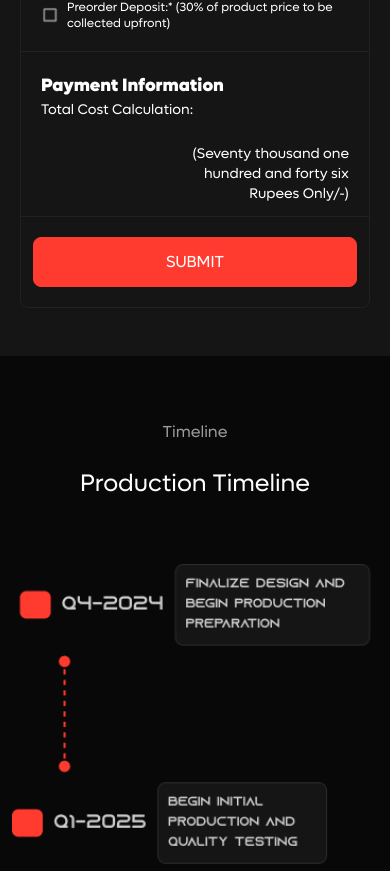
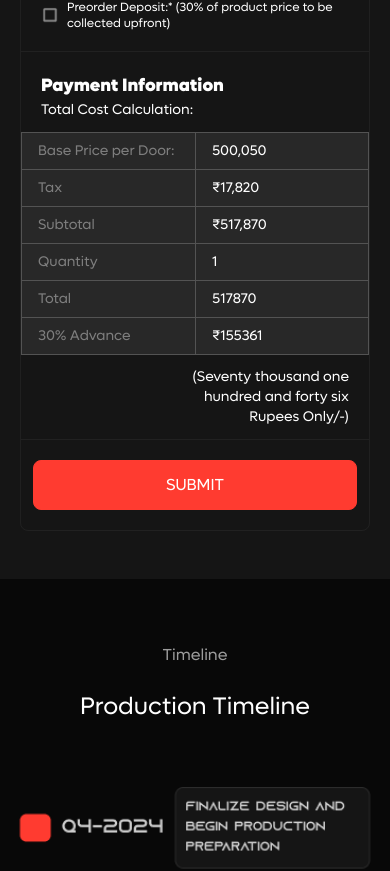
Before and after one commit to Dekatron322/altima, a Next.js app: page /preorder in a window 390 px wide. Shown: the part 4389-5260 px from the top of the page. Built offline with nearby package versions, Linux system fonts and the light colour scheme.

Commit message:
mobile table

```diff
--- a/app/(auth)/(preoder)/preorder/page.tsx
+++ b/app/(auth)/(preoder)/preorder/page.tsx
@@ -1338,6 +1338,38 @@ const toggleDropdown = (dropdown: string) => {
                 <p className="px-5  text-lg font-medium text-white">Payment Information</p>
                 <p className="px-5  pb-3 text-sm text-white">Total Cost Calculation:</p>
 
+                <table className="table-fixed border-separate border-spacing-0 sm:hidden text-left text-white w-full">
+                  <thead>
+
+                  </thead>
+                  <tbody className="border-b border-t">
+                    <tr>
+                      <td className="border-b border-t border-l border-[#FFFFFF33] bg-[#282828] px-4 py-2 text-sm"><span className="opacity-40">Base Price per Door:</span></td>
+                      <td className="border-b border-t border-l border-r border-[#FFFFFF33] bg-[#282828] px-4 py-2 text-sm">{unitPrice.toLocaleString()}</td>
+                    </tr>
+                    <tr>
+                      <td className="border-b border-l border-[#FFFFFF33] bg-[#282828] px-4 py-2 text-sm"><span className="opacity-40">Tax</span></td>
+                      <td className="border-b  border-l border-r border-[#FFFFFF33] bg-[#282828] px-4 py-2 text-sm">₹17,820</td>
+                    </tr>
+                    <tr>
+                      <td className="border-b border-l border-[#FFFFFF33] bg-[#282828] px-4 py-2 text-sm"><span className="opacity-40">Subtotal</span></td>
+                      <td className="border-b  border-l border-r border-[#FFFFFF33] bg-[#282828] px-4 py-2 text-sm">₹{subtotal.toLocaleString()}</td>
+                    </tr>
+                    <tr>
+                      <td className="border-b border-l border-[#FFFFFF33] bg-[#282828] px-4 py-2 text-sm"><span className="opacity-40">Quantity</span></td>
+                      <td className="border-b  border-l border-r border-[#FFFFFF33] bg-[#282828] px-4 py-2 text-sm">{quantity}</td>
+                    </tr>
+                    <tr>
+                      <td className="border-b border-l border-[#FFFFFF33] bg-[#282828] px-4 py-2 text-sm"><span className="opacity-40">Total</span></td>
+                      <td className="border-b  border-l border-r border-[#FFFFFF33] bg-[#282828] px-4 py-2 text-sm">{formData.total}</td>
+                    </tr>
+                    <tr>
+                      <td className="border-b border-l border-[#FFFFFF33] bg-[#282828] px-4 py-2 text-sm"><span className="opacity-40">30% Advance</span></td>
+                      <td className="border-b  border-l border-r border-[#FFFFFF33] bg-[#282828] px-4 py-2 text-sm"> ₹{formData.deposit_amount}</td>
+                    </tr>
+                  </tbody>
+                </table>
+
                 <table className="table-fixed border-separate border-spacing-0 px-5  text-left text-white max-sm:hidden 2xl:w-full">
                   <thead>
                     <tr className="border">
```
